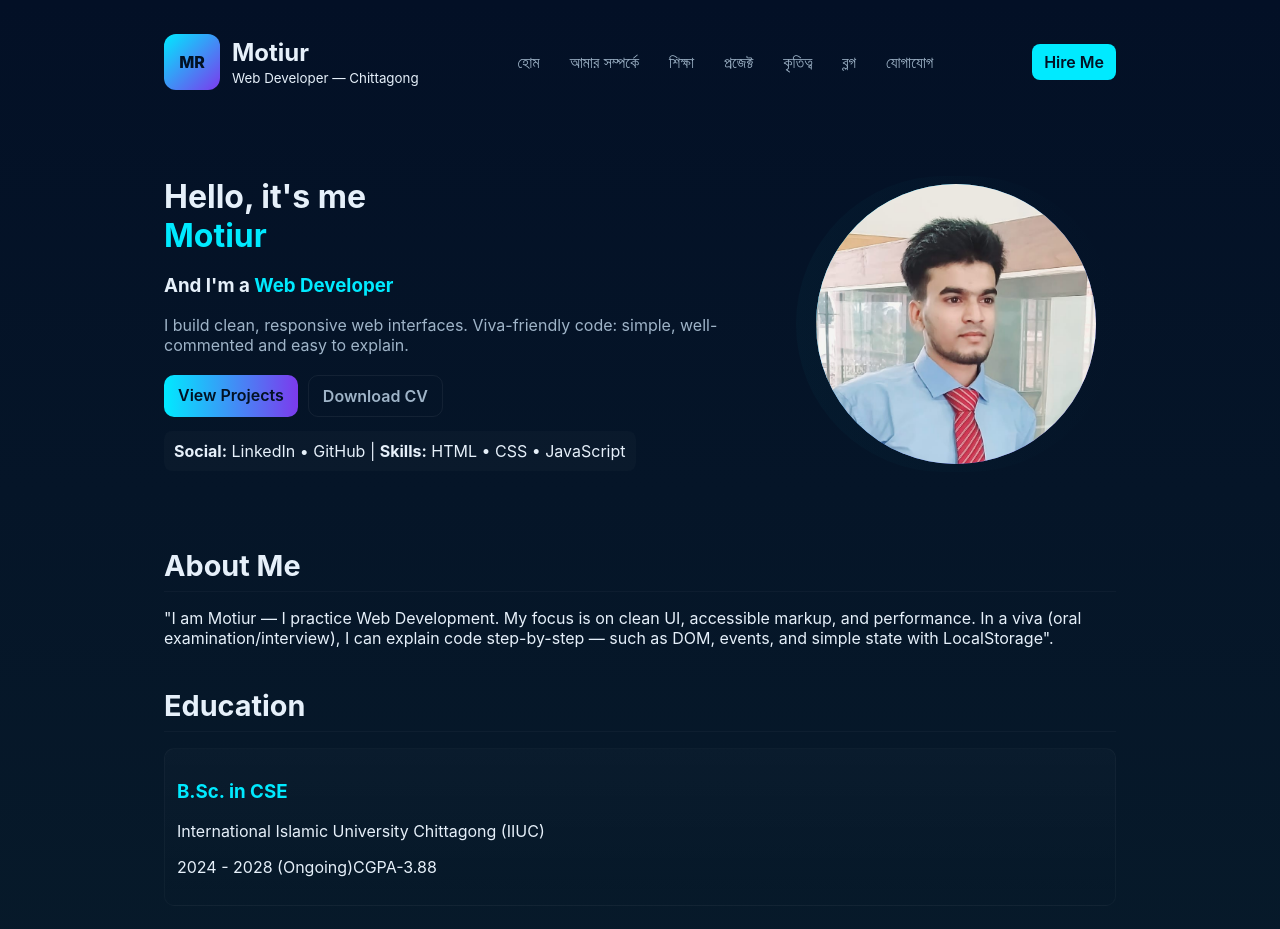
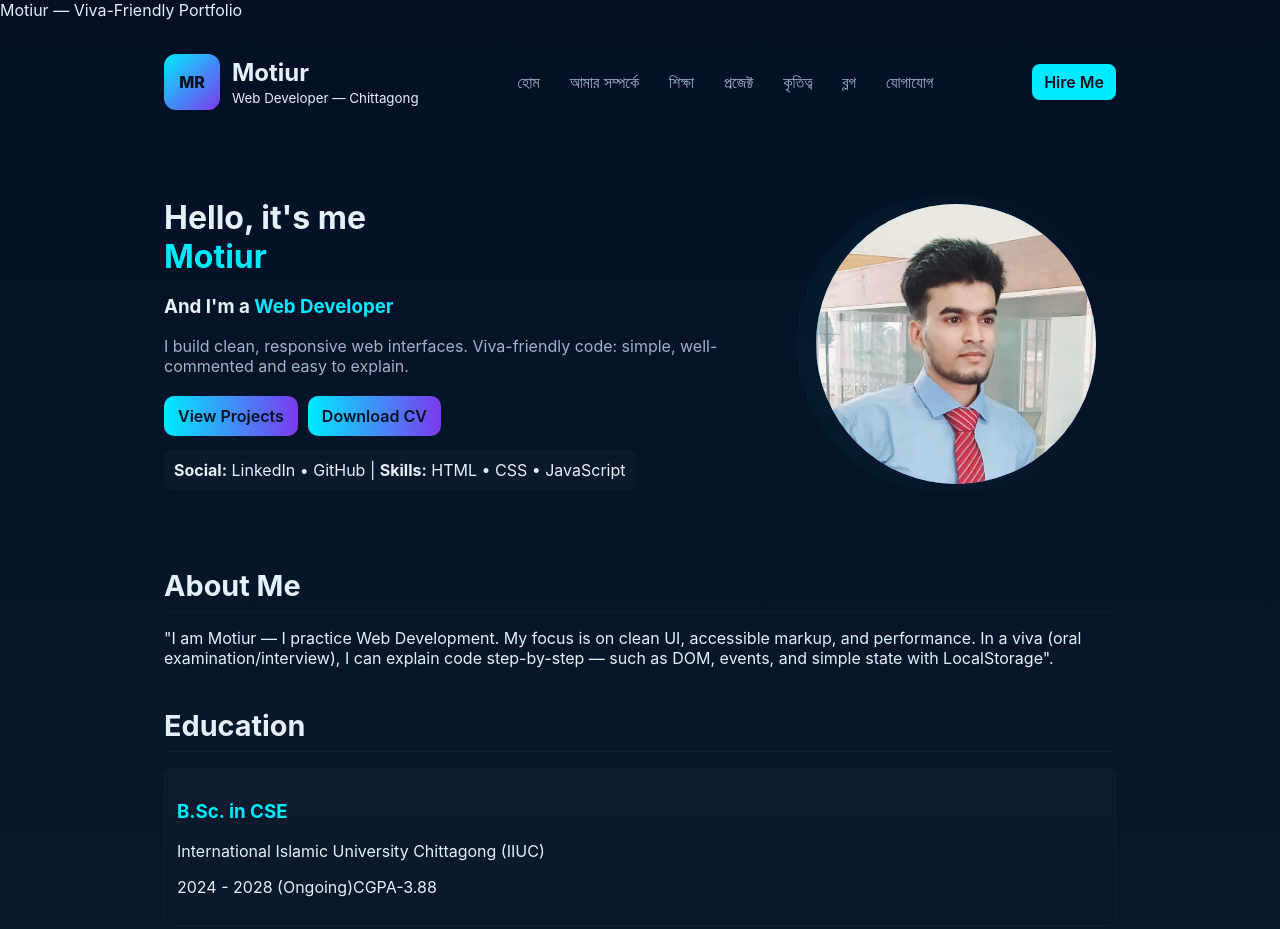
Before and after one commit to Motiursd/portfolio, a plain HTML site: page index.html in a window 1280 px wide. Shown: the top 929 px of the page. Drawn offline with Linux system fonts and the light colour scheme.

Commit message:
Fix button class for CV download link

```diff
--- a/index.html
+++ b/index.html
@@ -3,7 +3,7 @@
 <html lang="en">
 <head>
     <meta charset="UTF-8">
-    <meta name="viewport" content="width=device-width, initial-scale=1.0">
+    <meta name="viewport" content="width=device-width, initial-scale=1.0>
     <title>Motiur — Viva-Friendly Portfolio</title>
     <style>
         :root{ --bg:#071120; --card:#071a2a; --accent:#00eaff; --muted:#9fb4c8; --glass: rgba(255,255,255,0.03); --maxw:1000px; --radius:12px;}
@@ -77,7 +77,7 @@
                 <p class="muted">I build clean, responsive web interfaces. Viva-friendly code: simple, well-commented and easy to explain.</p>
                 <div class="buttons" style="margin-top:20px">
                     <a class="btn btn-primary" href="#projects">View Projects</a>
-                    <a class="btn btn-ghost" download>Download CV</a>
+                    <a class="btn btn-primary" download>Download CV</a>
                 </div>
                 <div style="margin-top:14px;background:rgba(255,255,255,0.02);padding:10px;border-radius:8px;width:max-content" class="muted small">
                     <strong>Social:</strong> LinkedIn • GitHub | <strong>Skills:</strong> HTML • CSS • JavaScript
```
